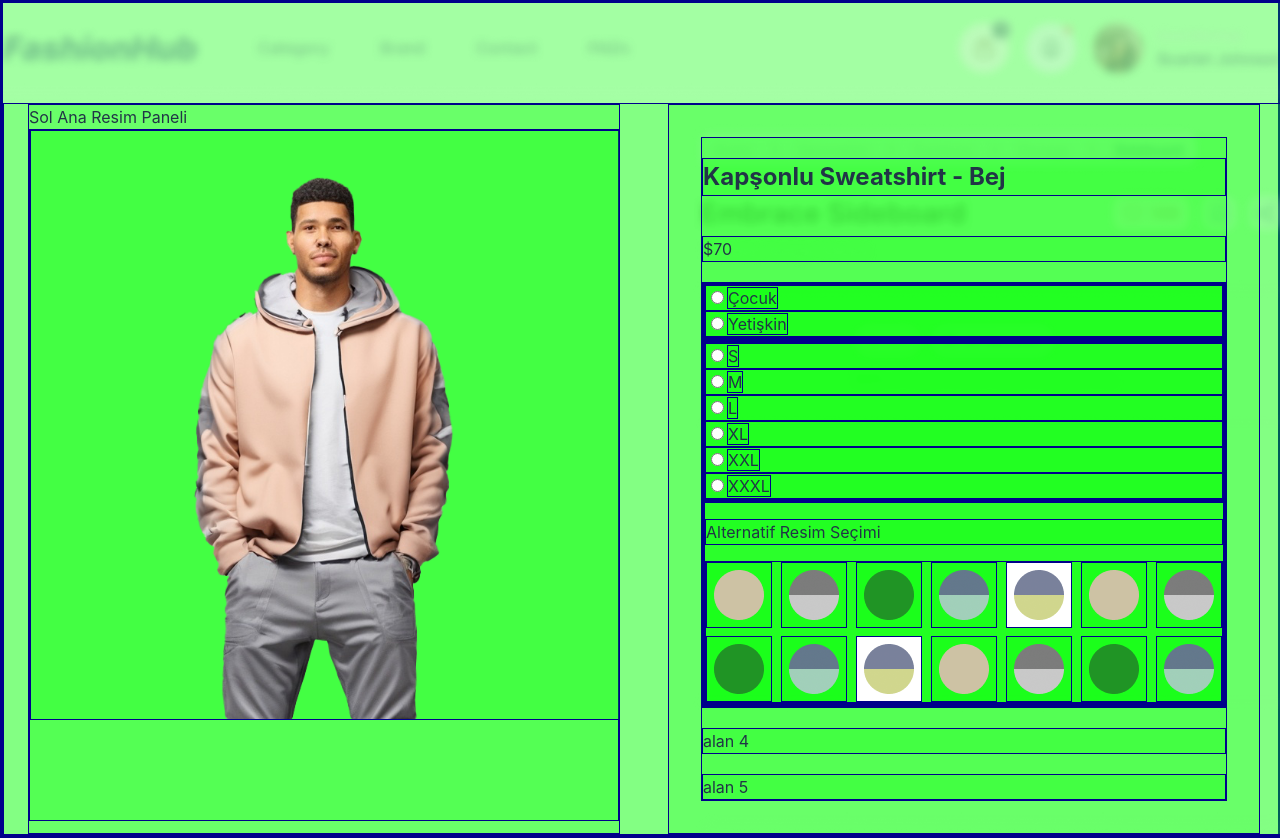
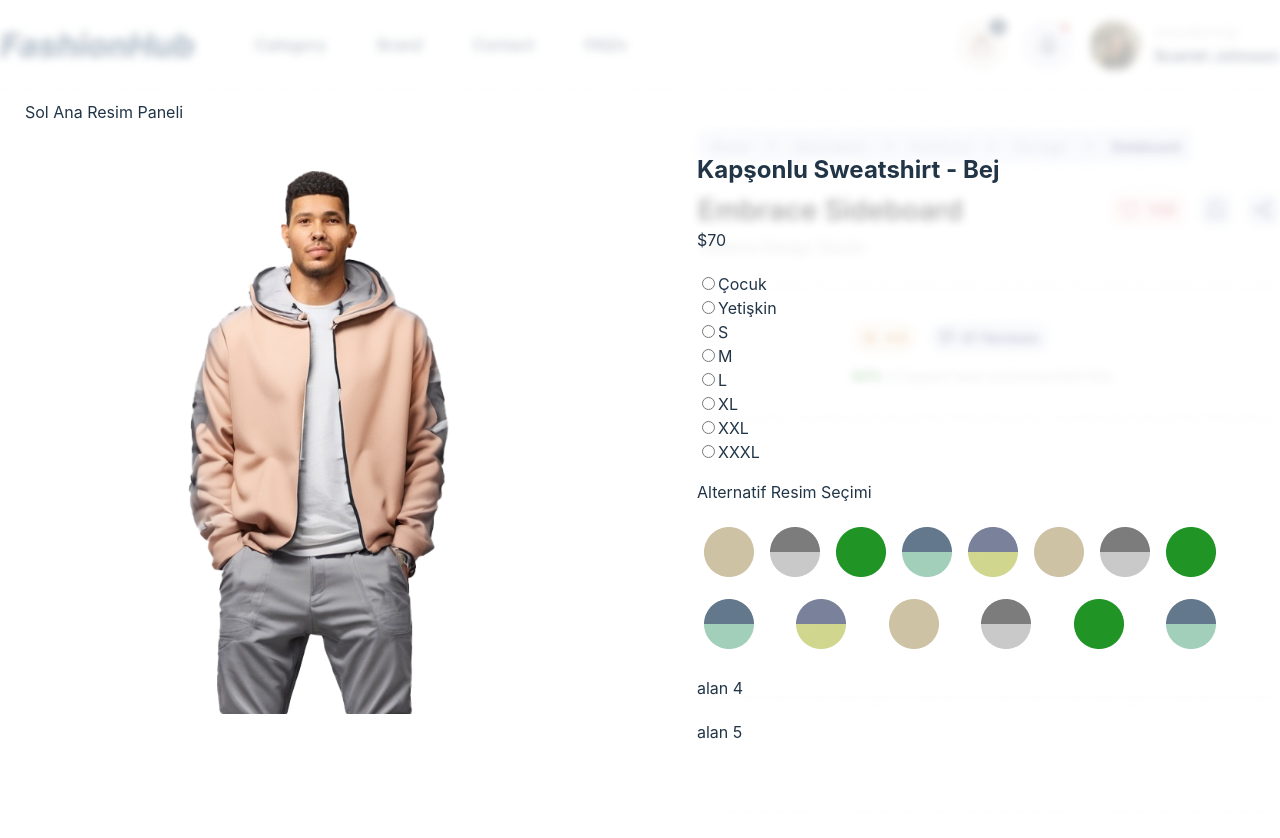
Before and after one commit to gokhanozdemir/fsweb-weekly-project-phase-1-week2-partial, a React (Vite) app: page / in a window 1280 px wide. After the commit the page ends 814 px from the top, so only its background shows below. Built offline with nearby package versions, Linux system fonts and the light colour scheme.

Commit message:
pre task cleanup

```diff
--- a/src/App.css
+++ b/src/App.css
@@ -1,7 +1,7 @@
 * {
-  border: 1px solid darkblue;
+  /* border: 1px solid darkblue; */
   border-collapse: collapse;
-  background-color: rgba(0, 255, 0, 0.2);
+  /* background-color: rgba(0, 255, 0, 0.2); */
 }
 
 #root {
--- a/src/App.jsx
+++ b/src/App.jsx
@@ -100,8 +100,7 @@ const productData = {
     { type: "radio", variants: ["S", "M", "L", "XL", "XXL", "XXXL"], },
     { type: "image", variants: variantsData },
     { type: "dropdown", variants: ["Kargo", "Yurtiçi Kargo", "Aras Kargo", "MNG Kargo"] }
-  ],
-  sizes: ["S", "M", "L", "XL", "XXL", "XXXL"]
+  ]
 }
 
 function App() {
```
